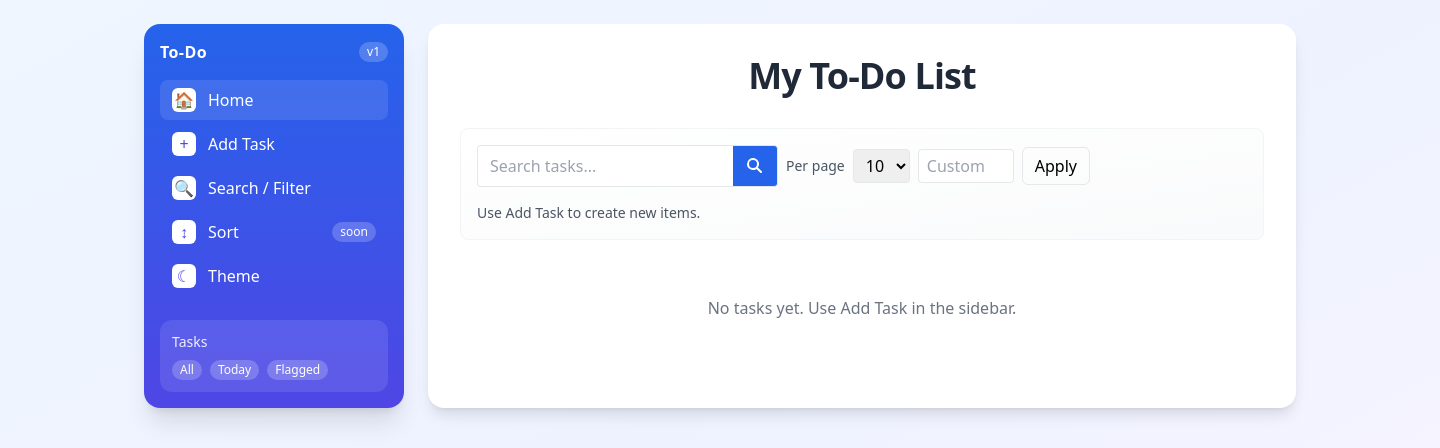
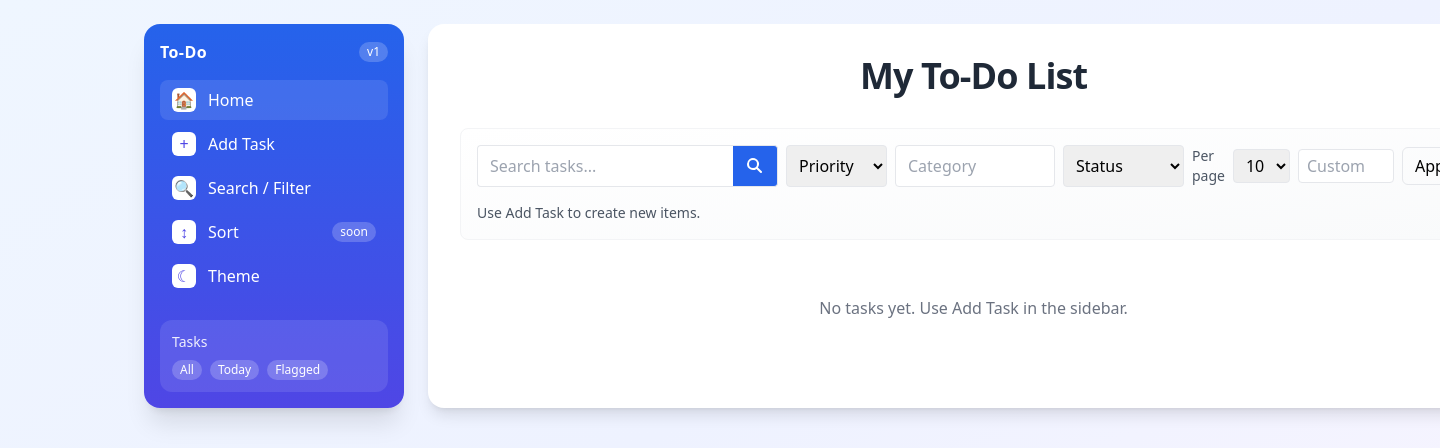
Before and after one commit to sudip6164/django-todo-list, a Django app: page / in a window 1440 px wide; the page is wider, and only the part inside the window is pictured. Shown: the top 448 px of that part. Run offline with Django 5.2, Linux system fonts and the light colour scheme; data that the repository does not hold is empty; some libraries are stand-ins or nearby versions.

Commit message:
task filters

```diff
--- a/todo/templates/todo/index.html
+++ b/todo/templates/todo/index.html
@@ -15,6 +15,18 @@
                             </svg>
                         </button>
                     </div>
+                    <select name="priority" class="px-2 py-2 border rounded">
+                        <option value="">Priority</option>
+                        <option value="L" {% if priority == 'L' %}selected{% endif %}>Low</option>
+                        <option value="M" {% if priority == 'M' %}selected{% endif %}>Medium</option>
+                        <option value="H" {% if priority == 'H' %}selected{% endif %}>High</option>
+                    </select>
+                    <input type="text" name="category" value="{{ category_value }}" placeholder="Category" class="px-3 py-2 border rounded w-40" />
+                    <select name="completed" class="px-2 py-2 border rounded">
+                        <option value="">Status</option>
+                        <option value="false" {% if completed_value == 'false' %}selected{% endif %}>Active</option>
+                        <option value="true" {% if completed_value == 'true' %}selected{% endif %}>Completed</option>
+                    </select>
                     <label class="text-sm text-gray-600">Per page</label>
                     <select name="page_size" class="px-2 py-1 border rounded">
                         <option value="5" {% if page_size == 5 %}selected{% endif %}>5</option>
@@ -85,11 +97,11 @@
         {% if page_obj.paginator.num_pages > 1 %}
         <div class="flex items-center justify-center gap-2 mt-6">
             {% if page_obj.has_previous %}
-            <a href="?page={{ page_obj.previous_page_number }}&page_size={{ page_size }}&q={{ q }}" class="px-3 py-1.5 rounded-md border hover:bg-gray-50">Previous</a>
+            <a href="?page={{ page_obj.previous_page_number }}&page_size={{ page_size }}&q={{ q }}&priority={{ priority }}&category={{ category_value }}&completed={{ completed_value }}" class="px-3 py-1.5 rounded-md border hover:bg-gray-50">Previous</a>
             {% endif %}
             <span class="text-sm text-gray-600">Page {{ page_obj.number }} of {{ page_obj.paginator.num_pages }}</span>
             {% if page_obj.has_next %}
-            <a href="?page={{ page_obj.next_page_number }}&page_size={{ page_size }}&q={{ q }}" class="px-3 py-1.5 rounded-md border hover:bg-gray-50">Next</a>
+            <a href="?page={{ page_obj.next_page_number }}&page_size={{ page_size }}&q={{ q }}&priority={{ priority }}&category={{ category_value }}&completed={{ completed_value }}" class="px-3 py-1.5 rounded-md border hover:bg-gray-50">Next</a>
             {% endif %}
         </div>
         {% endif %}
--- a/todo/views.py
+++ b/todo/views.py
@@ -9,6 +9,21 @@ def index(request):
     query = request.GET.get('q', '').strip()
     if query:
         tasks_qs = tasks_qs.filter(Q(title__icontains=query) | Q(description__icontains=query))
+
+    # Filters
+    priority = request.GET.get('priority', '')
+    if priority in ['L', 'M', 'H']:
+        tasks_qs = tasks_qs.filter(priority=priority)
+
+    category_name = request.GET.get('category', '').strip()
+    if category_name:
+        tasks_qs = tasks_qs.filter(category__name__iexact=category_name)
+
+    completed = request.GET.get('completed', '')
+    if completed == 'true':
+        tasks_qs = tasks_qs.filter(completed=True)
+    elif completed == 'false':
+        tasks_qs = tasks_qs.filter(completed=False)
     # page size handling: allow 5, 10, 20, or custom (positive int)
     raw_page_size = request.GET.get('page_size', '10')
     try:
@@ -25,6 +40,9 @@ def index(request):
         'page_obj': page_obj,
         'page_size': page_size,
         'q': query,
+        'priority': priority,
+        'category_value': category_name,
+        'completed_value': completed,
     }
     return render(request, 'todo/index.html', context)
 
```
